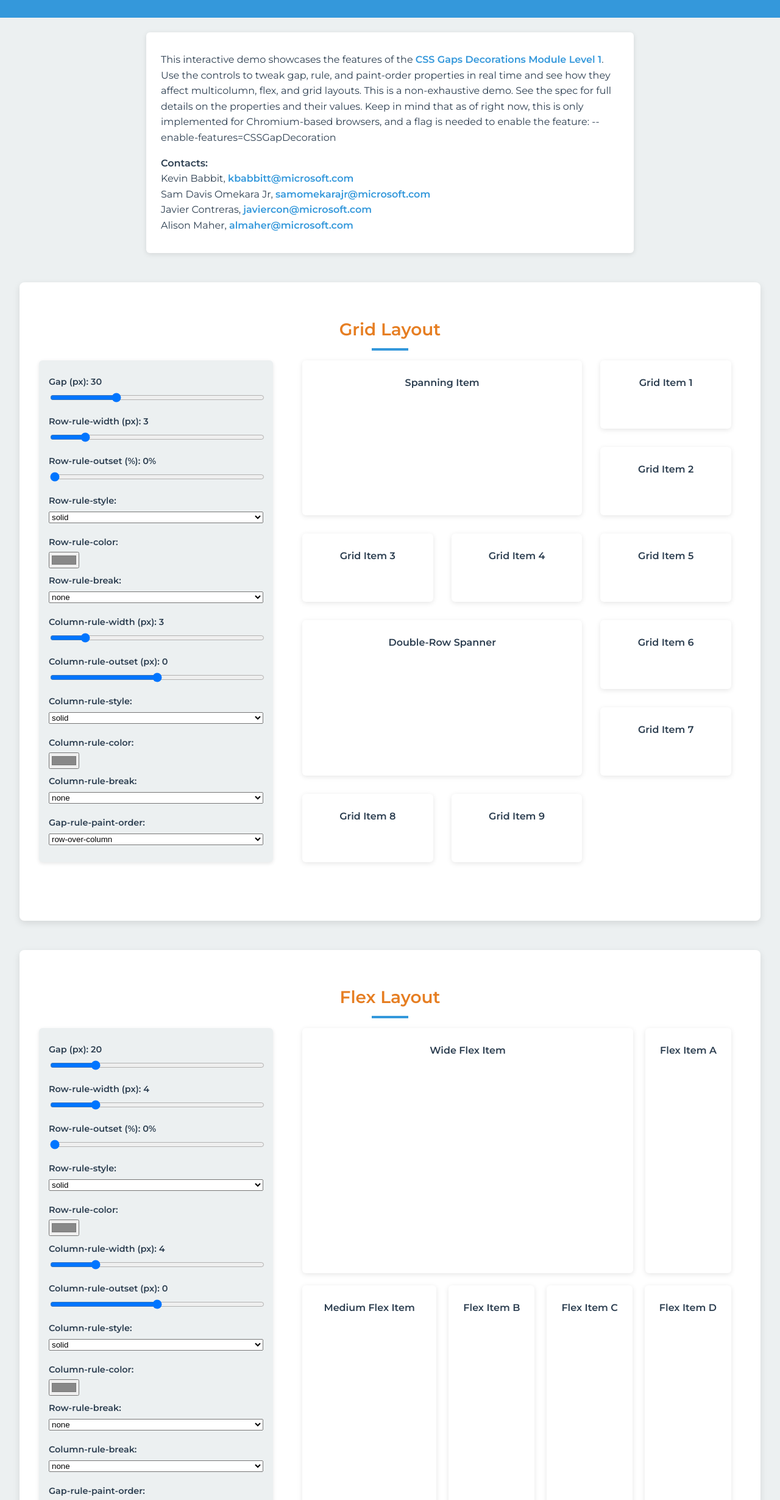
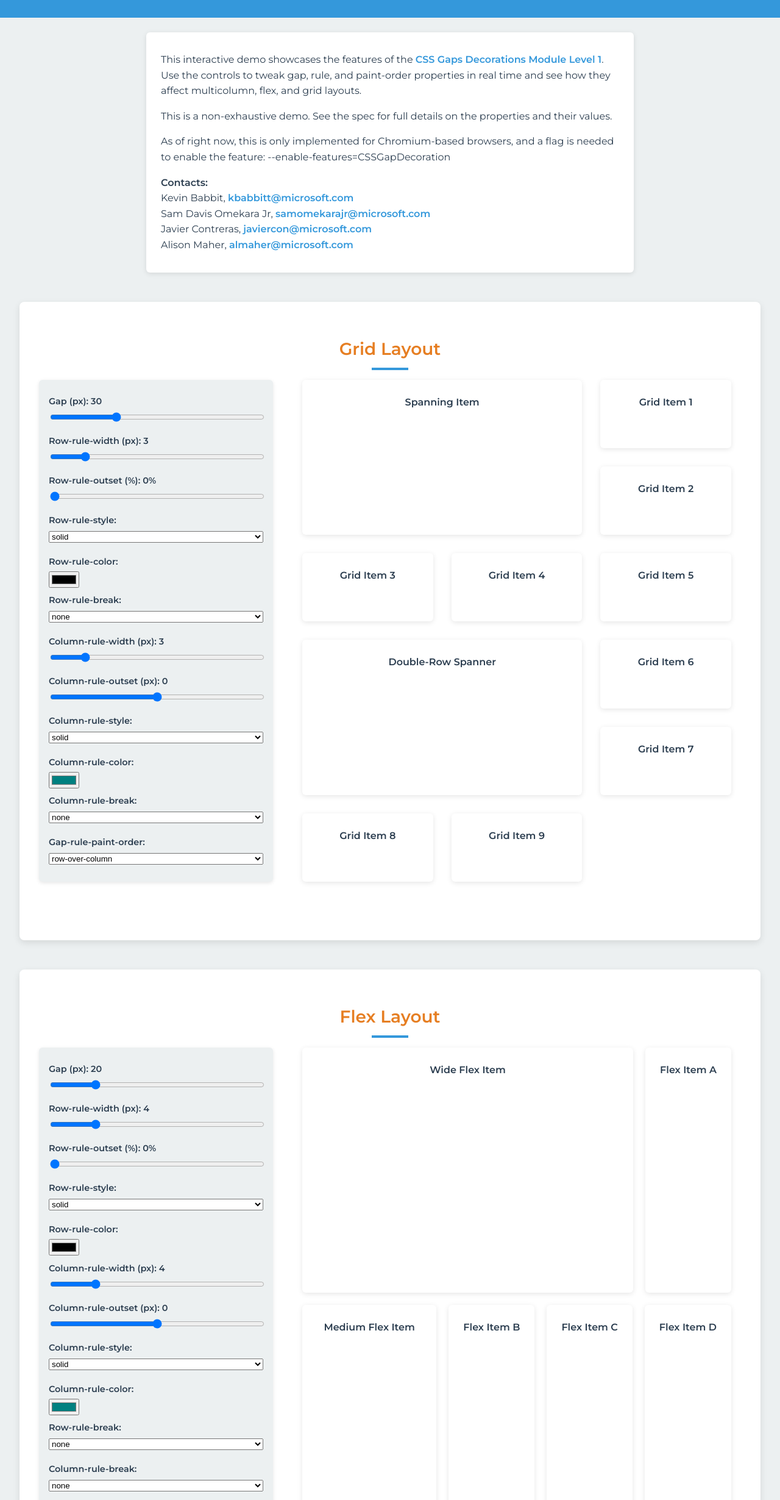
Before and after one commit to jav099/css-gap-decorations-demo-1, a plain HTML site: page index.html in a window 1280 px wide. Shown: the part 99-2559 px from the top of the page at 61% size. Drawn offline with Linux system fonts and the light colour scheme.

Commit message:
Update index.html

```diff
--- a/index.html
+++ b/index.html
@@ -186,9 +186,12 @@
       CSS Gaps Decorations Module Level 1</a>.
       Use the controls to tweak gap, rule, and paint-order properties in real time
       and see how they affect multicolumn, flex, and grid layouts.
-      This is a non-exhaustive demo. See the spec for full details on the properties and their values.
-
-      Keep in mind that as of right now, this is only implemented for Chromium-based browsers, and a flag is needed to enable the feature: --enable-features=CSSGapDecoration
+    </p>
+    <p>
+       This is a non-exhaustive demo. See the spec for full details on the properties and their values.
+    </p>
+    <p>
+      As of right now, this is only implemented for Chromium-based browsers, and a flag is needed to enable the feature: --enable-features=CSSGapDecoration
     </p>
     <p><strong>Contacts:</strong><br/>
       Kevin Babbit, <a href="mailto:kbabbitt@microsoft.com">kbabbitt@microsoft.com</a><br/>
@@ -215,7 +218,7 @@
           <option value="dotted">dotted</option>
         </select>
         <label>Row-rule-color:</label>
-        <input type="color" data-prop="row-rule-color" value="#888888" />
+        <input type="color" class="color-picker" data-prop="row-rule-color" value="#888888" />
         <label>Row-rule-break:</label>
         <select data-prop="row-rule-break">
           <option value="none">none</option>
@@ -233,7 +236,7 @@
           <option value="dotted">dotted</option>
         </select>
         <label>Column-rule-color:</label>
-        <input type="color" data-prop="column-rule-color" value="#888888" />
+        <input type="color" class="color-picker" data-prop="column-rule-color" value="#888888" />
         <label>Column-rule-break:</label>
         <select data-prop="column-rule-break">
           <option value="none">none</option>
@@ -279,7 +282,7 @@
           <option value="dotted">dotted</option>
         </select>
         <label>Row-rule-color:</label>
-        <input type="color" data-prop="row-rule-color" value="#888888" />
+        <input type="color" class="color-picker" data-prop="row-rule-color" value="#888888" />
         <label>Column-rule-width (px): <output id="fxColRuleWVal">4</output></label>
         <input type="range" min="0" max="20" value="4" data-prop="column-rule-width" data-unit="px" oninput="fxColRuleWVal.value=this.value"/>
         <label>Column-rule-outset (px): <output id="fxColRuleOVal">0</output></label>
@@ -291,7 +294,7 @@
           <option value="dotted">dotted</option>
         </select>
         <label>Column-rule-color:</label>
-        <input type="color" data-prop="column-rule-color" value="#888888" />
+        <input type="color" class="color-picker" data-prop="column-rule-color" value="#888888" />
         <label>Row-rule-break:</label>
         <select data-prop="row-rule-break">
           <option value="none">none</option>
@@ -338,7 +341,7 @@
           <option value="dotted">dotted</option>
         </select>
         <label>Column-rule-color:</label>
-        <input type="color" data-prop="column-rule-color" value="#888888" />
+        <input type="color" class="color-picker" data-prop="column-rule-color" value="#888888" />
         <label>Column-rule-break:</label>
         <select data-prop="column-rule-break">
           <option value="none">none</option>
@@ -356,7 +359,7 @@
           <option value="dotted">dotted</option>
         </select>
         <label>Row-rule-color:</label>
-        <input type="color" data-prop="row-rule-color" value="#888888" />
+        <input type="color" class="color-picker" data-prop="row-rule-color" value="#888888" />
         <label>Row-rule-style:</label>
         <select data-prop="row-rule-style">
           <option value="solid">solid</option>
@@ -364,7 +367,7 @@
           <option value="dotted">dotted</option>
         </select>
         <label>Row-rule-color:</label>
-        <input type="color" data-prop="row-rule-color" value="#888888" />
+        <input type="color" class="color-picker" data-prop="row-rule-color" value="#888888" />
         <label>Row-rule-break:</label>
         <select data-prop="row-rule-break">
           <option value="none">none</option>
@@ -400,8 +403,24 @@
   <footer>Demo of CSS Gap Decorations Module Level 1 • Built by Your Name</footer>
 
 <script>
+
+  // helper to convert “rgb(r, g, b)” → “#rrggbb”
+  function rgbToHex(rgb) {
+    const [r, g, b] = rgb.match(/\d+/g).map(n => parseInt(n));
+    return '#' + [r, g, b].map(v => v.toString(16).padStart(2, '0')).join('');
+  }
+
   document.querySelectorAll('.controls').forEach(panel => {
     const preview = panel.closest('.demo-group').querySelector('.preview');
+
+
+    // Initialize color pickers
+    panel.querySelectorAll('.color-picker').forEach(input => {
+      const prop = input.dataset.prop;
+      let val = getComputedStyle(preview).getPropertyValue(prop).trim();
+      if (val.startsWith('rgb')) val = rgbToHex(val);
+      input.value = val;
+    });
     panel.querySelectorAll('input, select').forEach(input => {
       input.addEventListener('input', () => {
         const prop = input.dataset.prop;
```
